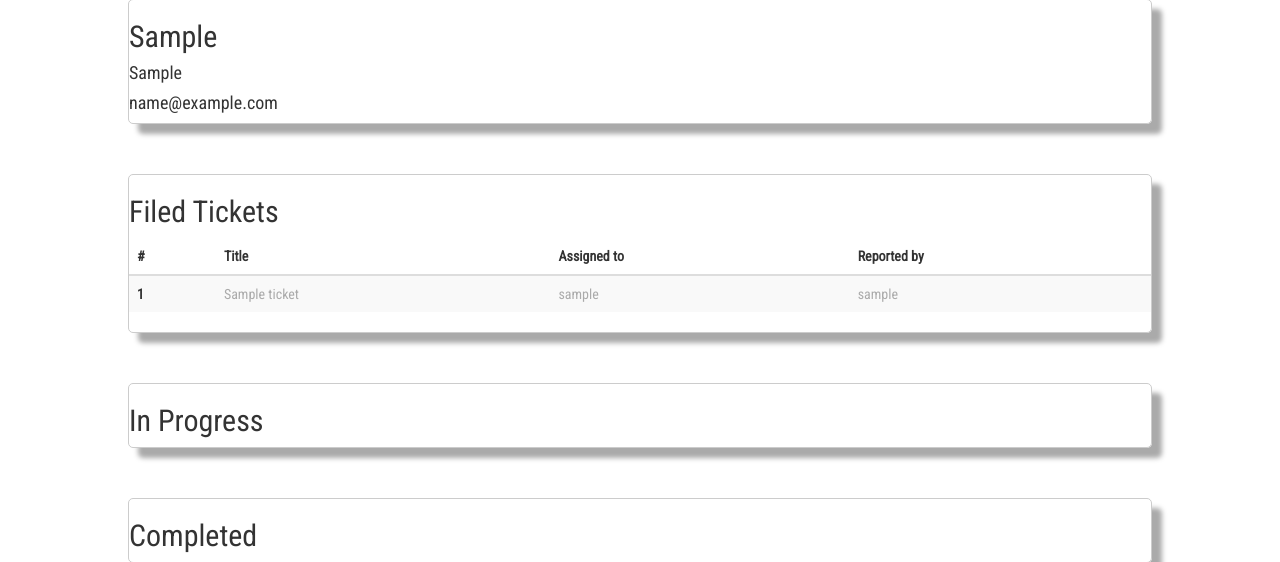
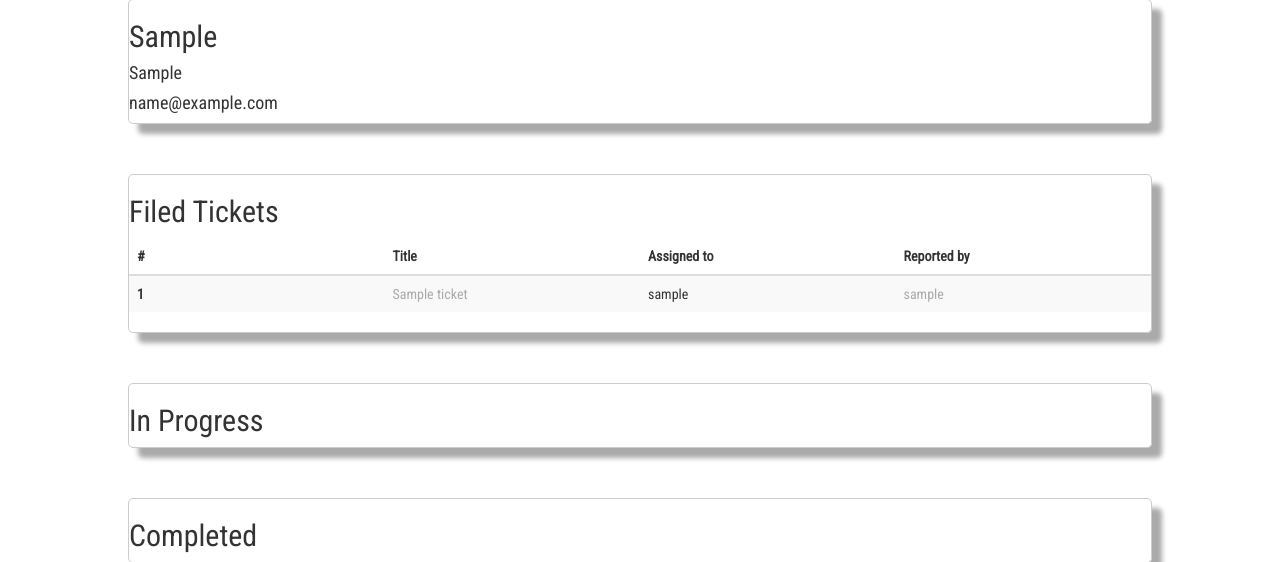
Before and after one commit to Ljohns635/bugtracker, a Django app: page /user/1/ in a window 1280 px wide. Shown: the part 111-673 px from the top of the page. Run offline with Django 3.2, Linux system fonts and the light colour scheme; a user stored in the database is signed in; tables that the repository leaves empty hold one stand-in row (values such as "Sample post"); some libraries are stand-ins or nearby versions.

Commit message:
made the table rows even

```diff
--- a/static/homepage.css
+++ b/static/homepage.css
@@ -48,3 +48,7 @@ form {
     position: absolute;
     margin-top: -20%;
 }
+
+table {
+    table-layout: fixed;
+}
--- a/templates/user_detail.html
+++ b/templates/user_detail.html
@@ -56,7 +56,7 @@
                             <tr>
                             <th scope="row">{{item.id}}</th>
                             <td><a href="/ticket/{{item.id}}/">{{item.title}}</a></td>
-                            <td><a href="/user/{{item.assigned.id}}">{{item.assigned}}</td>
+                            <td>{{item.assigned}}</td>
                             <td><a href="/user/{{item.creator.id}}">{{item.creator}}</a></td>
                             </tr>
                         </tbody>
@@ -112,7 +112,7 @@
                             <tr>
                             <th scope="row">{{item.id}}</th>
                             <td><a href="/ticket/{{item.id}}/">{{item.title}}</a></td>
-                            <td><a href="/user/{{item.assigned.id}}">{{item.assigned}}</td>
+                            <td>{{item.assigned}}</td>
                             <td><a href="/user/{{item.creator.id}}">{{item.creator}}</a></td>
                             </tr>
                         </tbody>
```
